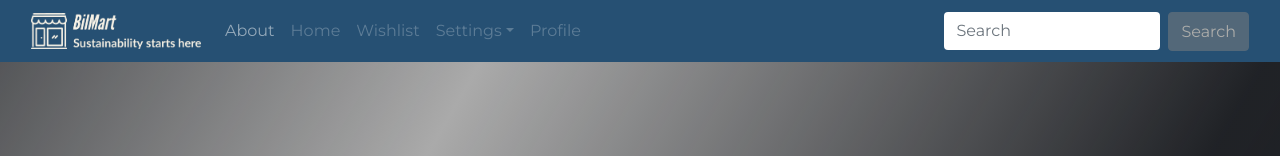
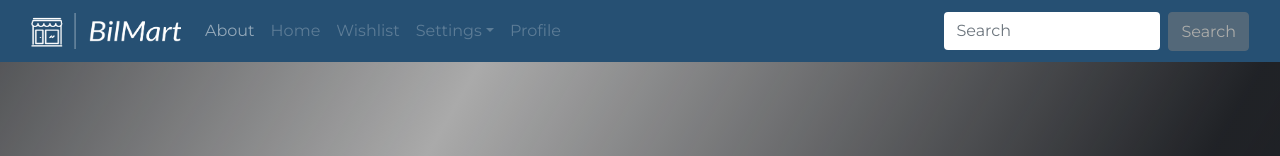
Before and after one commit to hkeremh/BilMart, a React (Create React App) app in the folder Bilmart MVC/view/: page /login in a window 1280 px wide. Shown: the top 156 px of the page. Built offline with nearby package versions, Linux system fonts and the light colour scheme; no server answers.

Commit message:
logo fix

```diff
--- a/Bilmart MVC/view/src/components/LogoBar.jsx
+++ b/Bilmart MVC/view/src/components/LogoBar.jsx
@@ -1,12 +1,12 @@
 import React from "react";
 import Container from "react-bootstrap/esm/Container";
-import image from "../img/1.png";
+import image from "../img/BilMart-logos_transparent.png";
 
 export default function LogoBar(props){
     return(
         <Container className="logoBar" fluid style={{backgroundColor: "var(--secondary-color)"}}>
             <div style={{display: "flex", marginTop: "25px"}}>
-            <img src={image} className="img-fluid rounded-3  mb-4" alt="Logo image" width="170" height="36" loading="lazy"/>
+            <img src={image} className="img-fluid  mb-4" alt="Logo image" width="175" height="36" loading="lazy" style={{color: "var(--text-color3)"}}/>
             <h3 className="text" style={{marginTop: "5px", marginLeft: "15px", fontWeight: "bolder", color: "var(--text-color)", position: "absolute", right: "45px"}}>{props.text}</h3>
             </div>
         </Container>
--- a/Bilmart MVC/view/src/components/navbar.jsx
+++ b/Bilmart MVC/view/src/components/navbar.jsx
@@ -9,7 +9,7 @@ import Form from 'react-bootstrap/Form';
 import Nav from 'react-bootstrap/Nav';
 import Navbar from 'react-bootstrap/Navbar';
 import NavDropdown from 'react-bootstrap/NavDropdown';
-import logo from '../img/BilMart-logos_transparent.png';
+import logo from '../img/2.png';
 import "../CSS/general.css"
 
 function NavBar(props) {
@@ -52,7 +52,7 @@ function NavBar(props) {
   return (
     <Navbar className="navbar-dark" style={{backgroundColor: "var(--text-color3)"}} expand="lg">
       <Container fluid>
-        <Navbar.Brand href="/home?pageNumber=1" disabled={disabled}><img src={logo} width={170} height={36}/></Navbar.Brand>
+        <Navbar.Brand href="/home?pageNumber=1" disabled={disabled}><img src={logo} width={150} height={36}/></Navbar.Brand>
         <Navbar.Toggle aria-controls="navbarScroll" />
         <Navbar.Collapse id="navbarScroll">
           <Nav className="me-auto my-2 my-lg-0" style={{ maxHeight: '100px'}} navbarScroll>
--- a/Bilmart MVC/view/src/components/recordList.jsx
+++ b/Bilmart MVC/view/src/components/recordList.jsx
@@ -19,7 +19,6 @@ import "bootstrap/dist/css/bootstrap.min.css";
 let toggleState2 = true;
 function setToggleState2(bool) {
   toggleState2 = bool;
-
 }
 function Home() {
   const navigate = useNavigate();
```
Also changed, not shown: Bilmart MVC/view/src/img/2.png, Bilmart MVC/view/src/img/Bilkent-genel-kadraj-min-1024x647.jpg (deleted).
